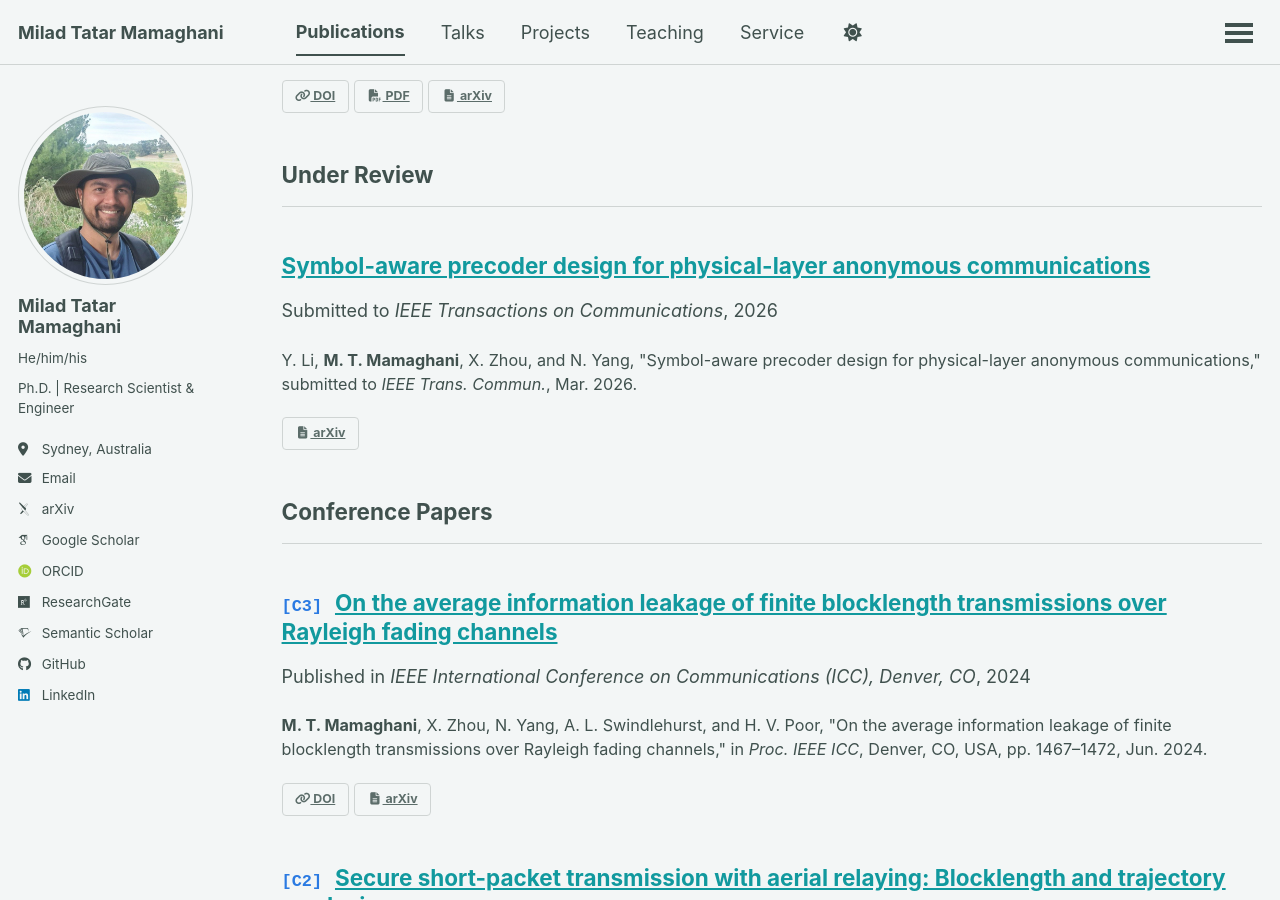
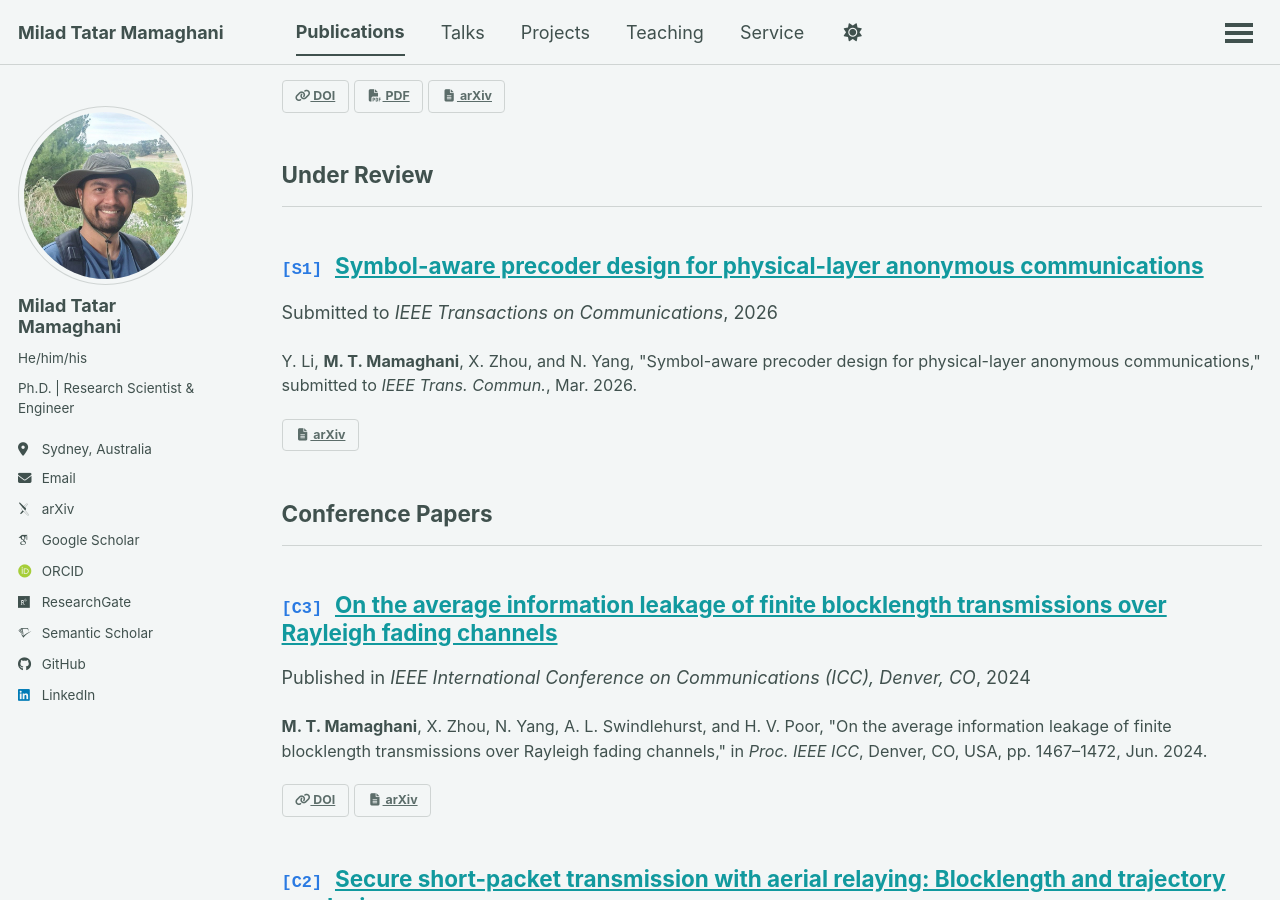
Before and after one commit to miladtm94/miladtm94.github.io, a Jekyll site: the page built from _pages/publications.html, in a window 1280 px wide and 900 px high, scrolled down 3630 px. Built offline with Jekyll 4.4.1, drawn with Linux system fonts in a browser that asks for light colours; some web fonts are replaced; a script that is not in the unit is left out.

Commit message:
Add [S] numbering to Under Review submissions

```diff
--- a/_pages/publications.html
+++ b/_pages/publications.html
@@ -67,6 +67,7 @@ author_profile: true
   {% for category in site.publication_category %}
     {% assign cat_key = category[0] %}
     {% if cat_key == "manuscripts" %}{% assign label_prefix = "[J" %}
+    {% elsif cat_key == "submitted" %}{% assign label_prefix = "[S" %}
     {% elsif cat_key == "conferences" %}{% assign label_prefix = "[C" %}
     {% elsif cat_key == "theses" %}{% assign label_prefix = "[T" %}
     {% else %}{% assign label_prefix = "" %}{% endif %}
```
